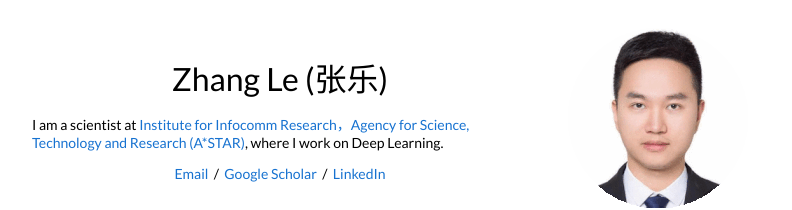
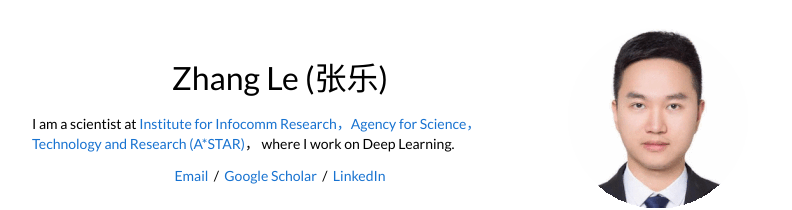
Before and after one commit to ZhangLeUestc/ZhangLeUestc.github.io, a plain HTML site: page index.html in a window 1280 px wide. Shown: the top 210 px of the page, without its empty margins (228-1020 px from the left). Drawn offline with Linux system fonts and the light colour scheme.

Commit message:
Update index.html
change

```diff
--- a/index.html
+++ b/index.html
@@ -94,7 +94,7 @@
               <p align="center">
                 <name>Zhang Le (张乐)</name>
               </p>
-              <p>I am a scientist at <a href="https://www.a-star.edu.sg/i2r">Institute for Infocomm Research，Agency for Science, Technology and Research (A*STAR)</a>, where I work on Deep Learning.
+              <p>I am a scientist at <a href="https://www.a-star.edu.sg/i2r">Institute for Infocomm Research，Agency for Science，Technology and Research (A*STAR)</a>， where I work on Deep Learning.
               </p>
               <p>
 
```
